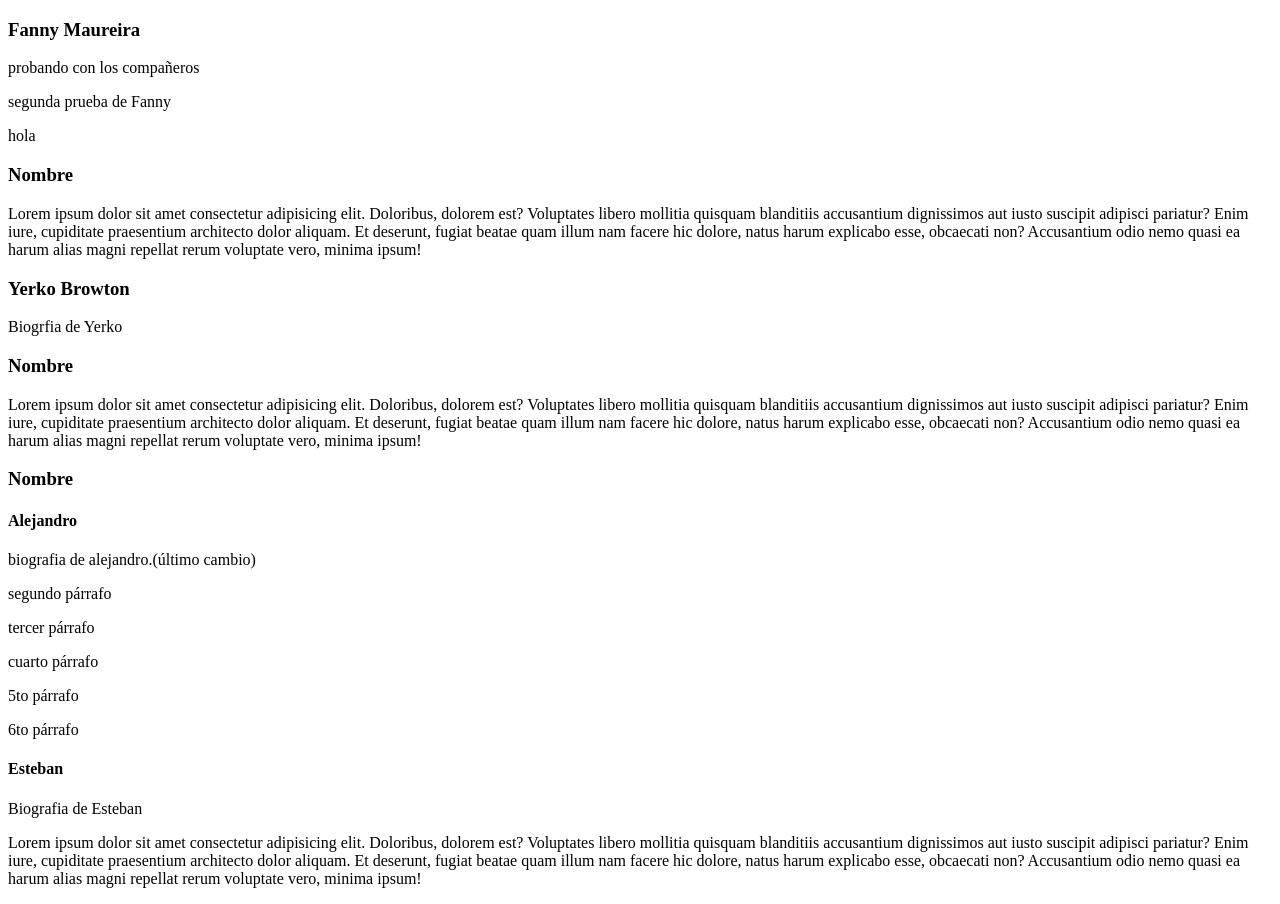
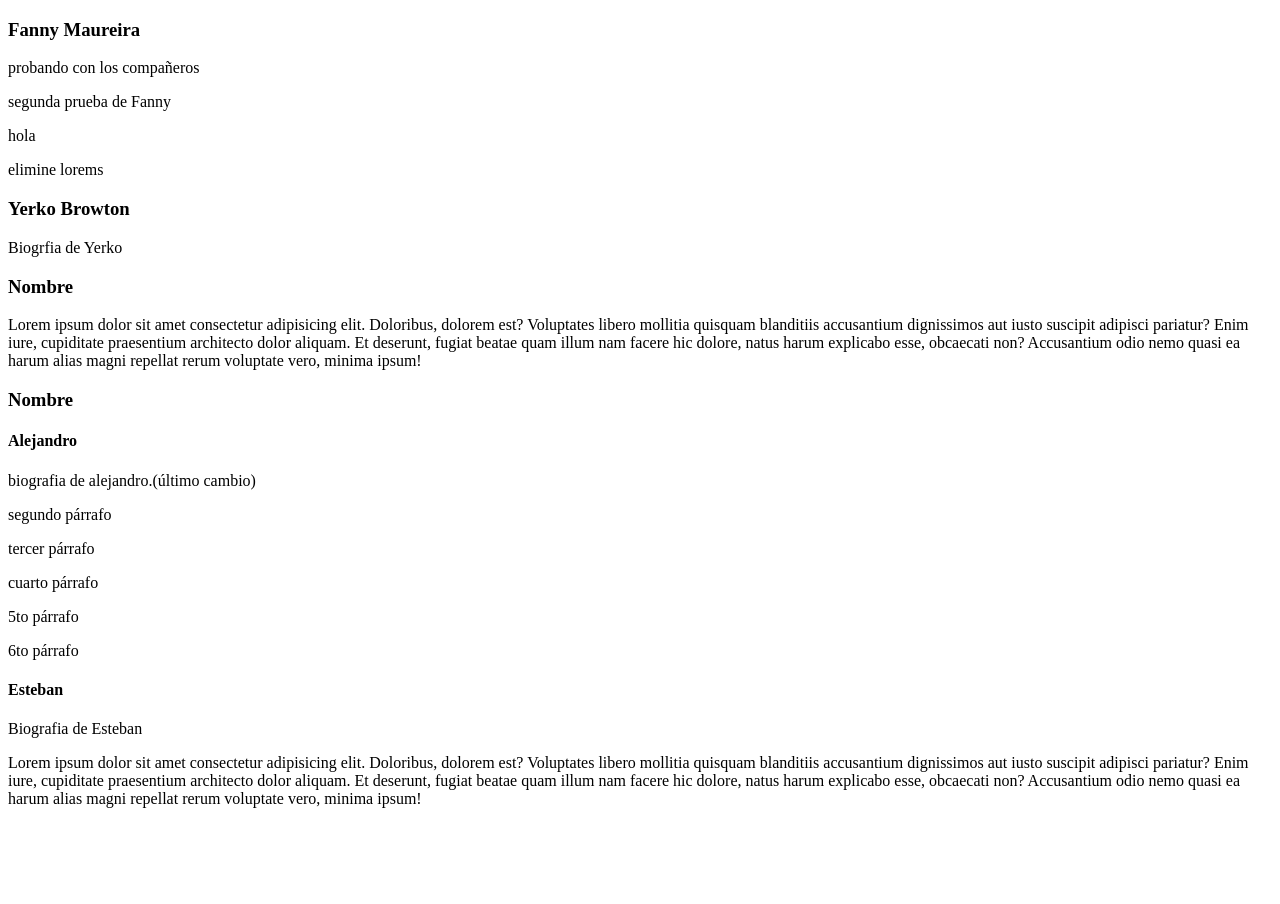
Before and after one commit to estebanlab2021/GitHub_colaborative, a plain HTML site: page index.html in a window 1280 px wide. After the commit the page ends 824 px from the top, so only its background shows below. Drawn offline with Linux system fonts and the light colour scheme.

Commit message:
elimiacion de commit y agrego parrafo

```diff
--- a/index.html
+++ b/index.html
@@ -15,9 +15,7 @@
             <p>hola</p>
         </article><!--Ho hace Fanny-->
         <article>
-            <h1>Nombre</h1>
-            <p>Lorem ipsum dolor sit amet consectetur adipisicing elit. Doloribus, dolorem est? Voluptates libero mollitia quisquam blanditiis accusantium dignissimos aut iusto suscipit adipisci pariatur? Enim iure, cupiditate praesentium architecto dolor aliquam.
-            Et deserunt, fugiat beatae quam illum nam facere hic dolore, natus harum explicabo esse, obcaecati non? Accusantium odio nemo quasi ea harum alias magni repellat rerum voluptate vero, minima ipsum!</p>
+            <p>elimine lorems</p>
             <h1>Yerko Browton</h1>
             <p>
                 Biogrfia de Yerko
```
